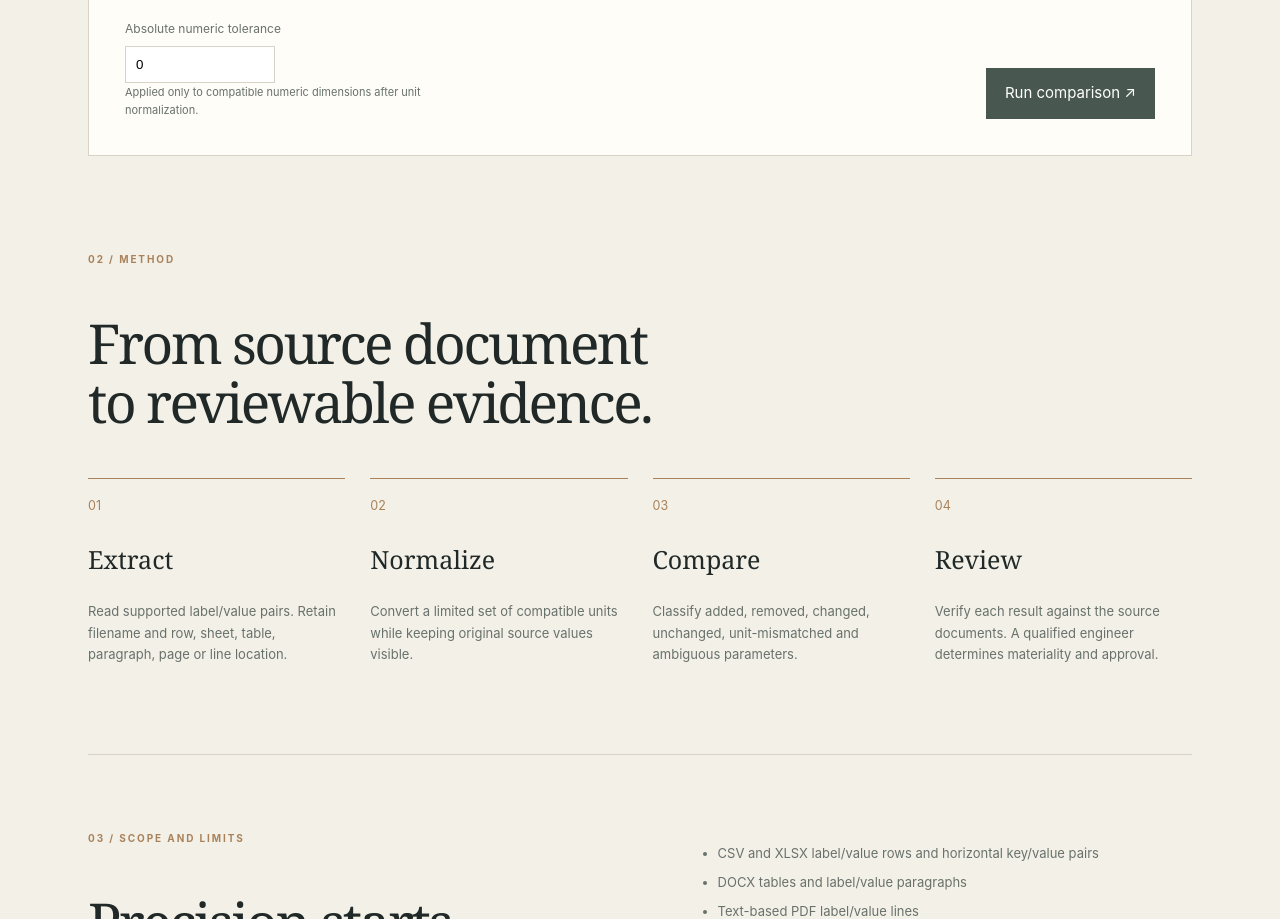
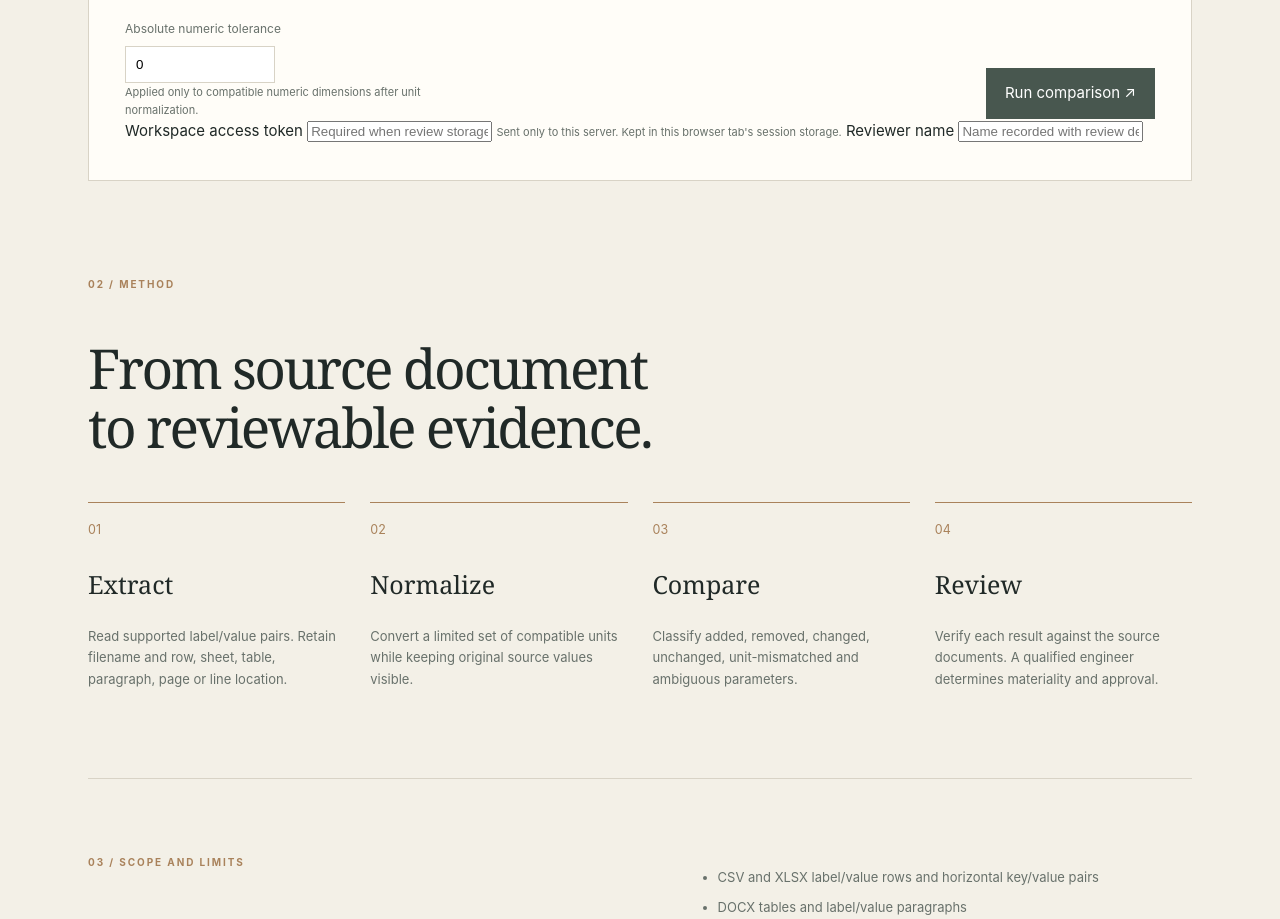
Before and after one commit to DT-09/DatasheetDelta, a plain HTML site: page web/index.html in a window 1280 px wide. Shown: the part 1617-2536 px from the top of the page. Drawn offline with Linux system fonts and the light colour scheme.

Commit message:
Add secure workspace access and reviewer identity controls

```diff
--- a/web/index.html
+++ b/web/index.html
@@ -58,6 +58,15 @@
         </label>
         <button class="primary" type="submit">Run comparison ↗</button>
       </div>
+      <div class="review-access">
+        <label>Workspace access token
+          <input id="access-token" type="password" autocomplete="off" placeholder="Required when review storage is enabled">
+          <span class="micro">Sent only to this server. Kept in this browser tab's session storage.</span>
+        </label>
+        <label>Reviewer name
+          <input id="reviewer-name" type="text" maxlength="120" placeholder="Name recorded with review decisions">
+        </label>
+      </div>
     </form>
     <p id="progress" role="status" aria-live="polite" hidden>Extracting supported fields and comparing evidence…</p>
     <p id="error" class="error" role="alert" hidden></p>
```
